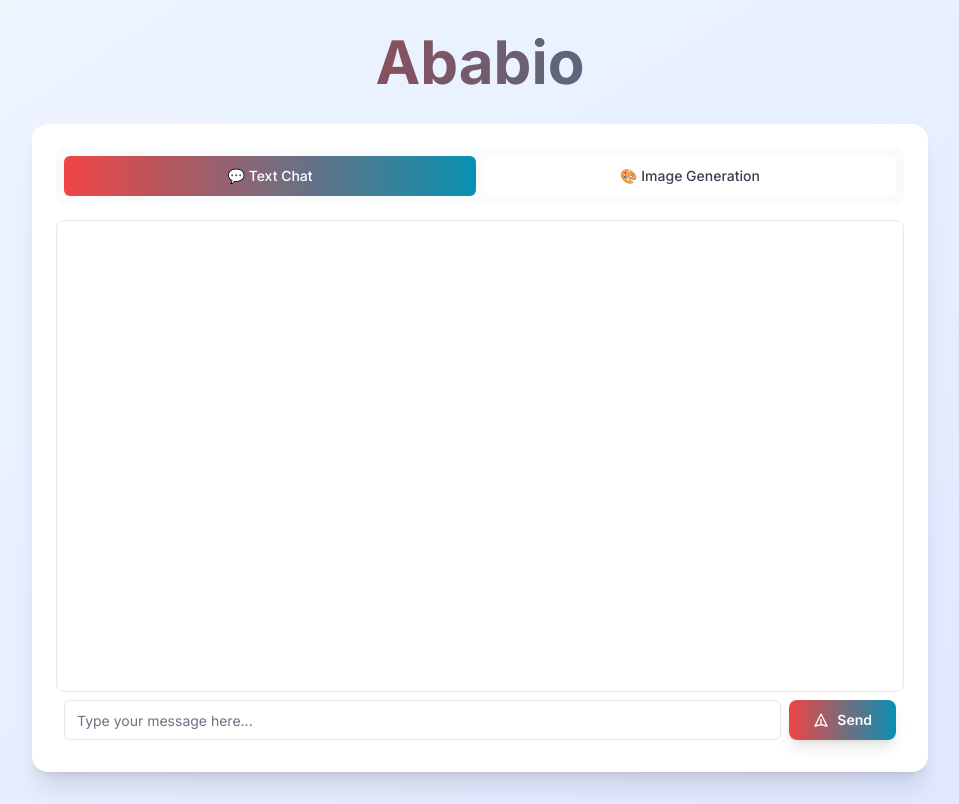
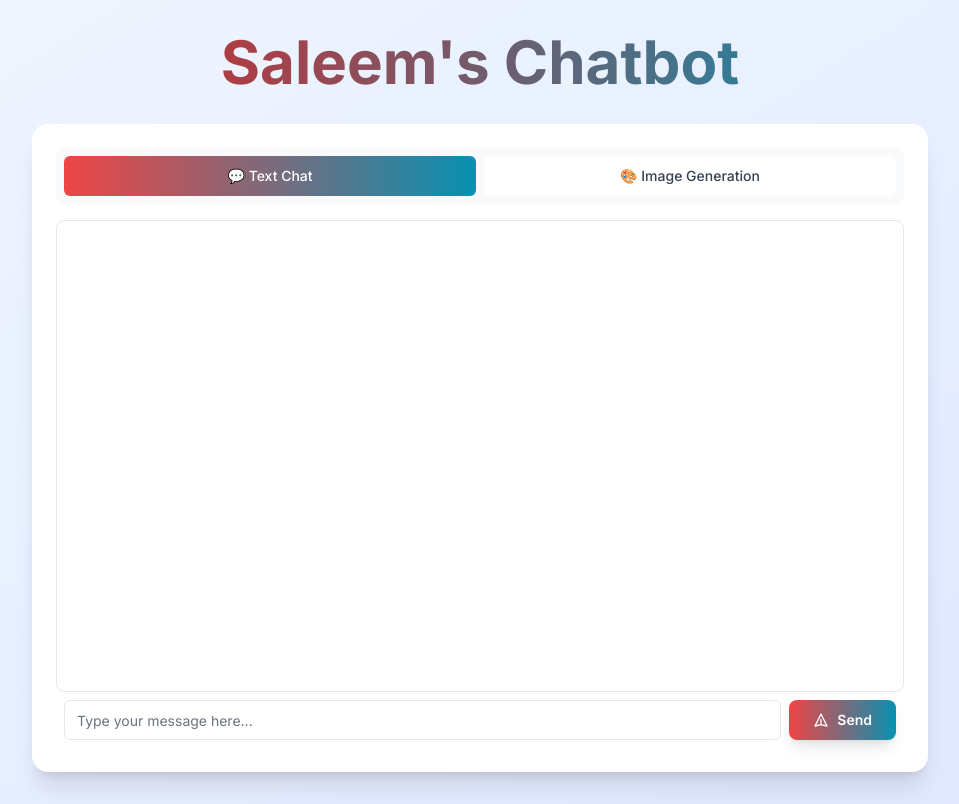
Before and after one commit to marco-1dev/HS_class_chat_demo, a Next.js app: page / in a window 1280 px wide. Shown: the whole page, without its empty margins (160-1119 px from the left). Built offline with nearby package versions, Linux system fonts and the light colour scheme.

Commit message:
change name to saleem

```diff
--- a/src/app/page.tsx
+++ b/src/app/page.tsx
@@ -5,7 +5,7 @@ export default function Home() {
     <main className="min-h-screen bg-gradient-to-br from-blue-50 to-indigo-100 flex flex-col items-center p-8">
       <div className="w-full max-w-4xl">
         <h1 className="mb-8 text-6xl font-bold text-center bg-gradient-to-r from-red-600 to-cyan-600 bg-clip-text text-transparent">
-          Ababio
+          Saleem's Chatbot
         </h1>
         <div className="bg-white rounded-2xl shadow-xl p-6">
           <Chatbot/>
--- a/src/components/Chatbot.tsx
+++ b/src/components/Chatbot.tsx
@@ -15,6 +15,8 @@ type MessageType = {
   content: string;
   imageData?: string;
   mimeType?: string;
+
+
 }
 
 export function Chatbot() {
```
